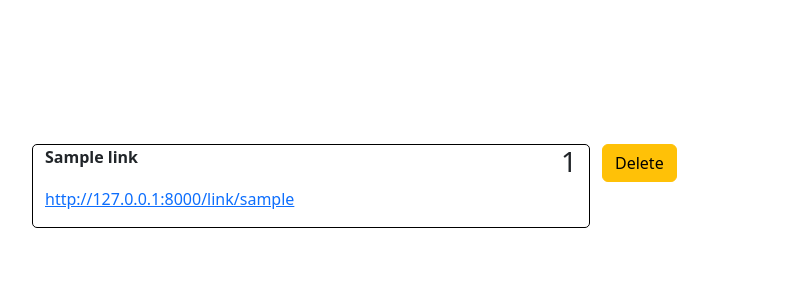
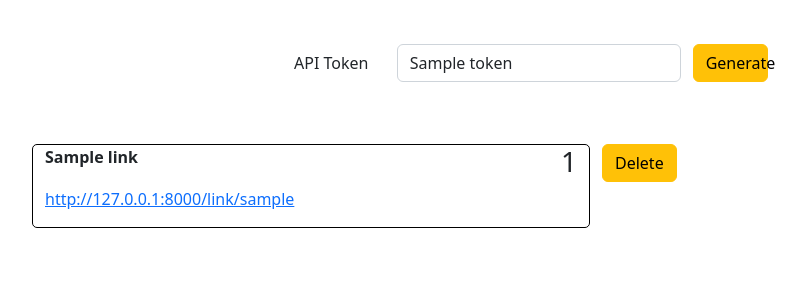
Before and after one commit to maurellio/django_redirect, a Django app: template core/redirection/templates/redirection/profile.html in a window 1280 px wide. Shown: the part 56-356 px from the top of the page, without its empty margins (50-856 px from the left). Run offline with Django 4.2, Linux system fonts and the light colour scheme; the template is opened without the code that fills it: most values are stand-ins (such as "Sample title", 1, 10 or a date in 2020).

Commit message:
+ Token generation in profile added

```diff
--- a/core/redirection/models.py
+++ b/core/redirection/models.py
@@ -2,7 +2,6 @@ from django.db import models
 from django.contrib.auth.models import User
 from django.utils.text import slugify
 from time import time
-from rest_framework.authtoken.models import Token
 
 host_url = 'http://127.0.0.1:8000/'
 
--- a/core/redirection/templates/redirection/profile.html
+++ b/core/redirection/templates/redirection/profile.html
@@ -3,6 +3,16 @@
 {% block title %} Profile {% endblock %}
 
 {% block content %}
+
+
+<div class="container col-md-6 row mx-auto" style="position: absolute; left: 0; right: 0;margin: 100px">
+    <label for="inputPassword" class="col-sm-2 col-form-label">API Token</label>
+    <div class="col-md-6">
+      <input type="text" class="form-control" id="inputPassword" value="{{ token }}">
+    </div>
+    <a class="btn btn-warning mb-2"  style="width: 75px; text-align:left;" href="{% url 'token' %}">Generate</a>
+
+  </div>
 
 <div class="container row mx-auto" style="position: absolute; left: 0; right: 0;margin: 200px">
     {% for link in links %}
--- a/core/redirection/urls.py
+++ b/core/redirection/urls.py
@@ -24,7 +24,7 @@ urlpatterns = [
     path('logout/', views.logout_view, name='logout'),
     path('profile/', views.profile, name='profile'),
     path('profile/create/', views.create_link, name='create'),
-    path('profile/gettoken/', views.create_token),
+    path('profile/gettoken/', views.create_token, name='token'),
     path('api/v1/swagger/schema/', schema_view.with_ui('swagger', cache_timeout=0), name='swagger-schema'),
     path('api/v1/links/', views.links_api),
     path('api/v1/links/<str:slug>', views.detail_links_api)
```
Also changed, not shown: core/redirection/views.py (+15 -5 lines).
